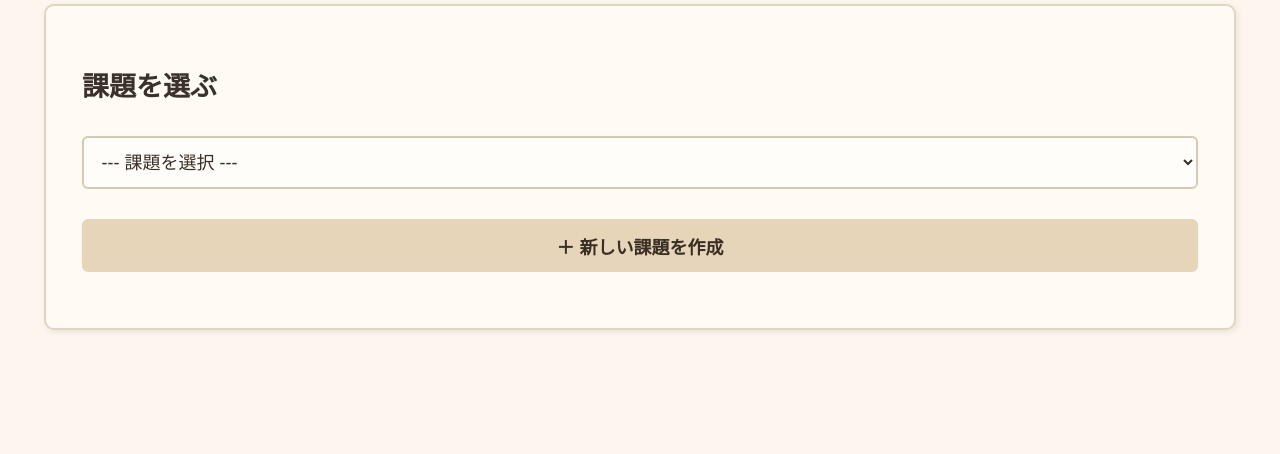
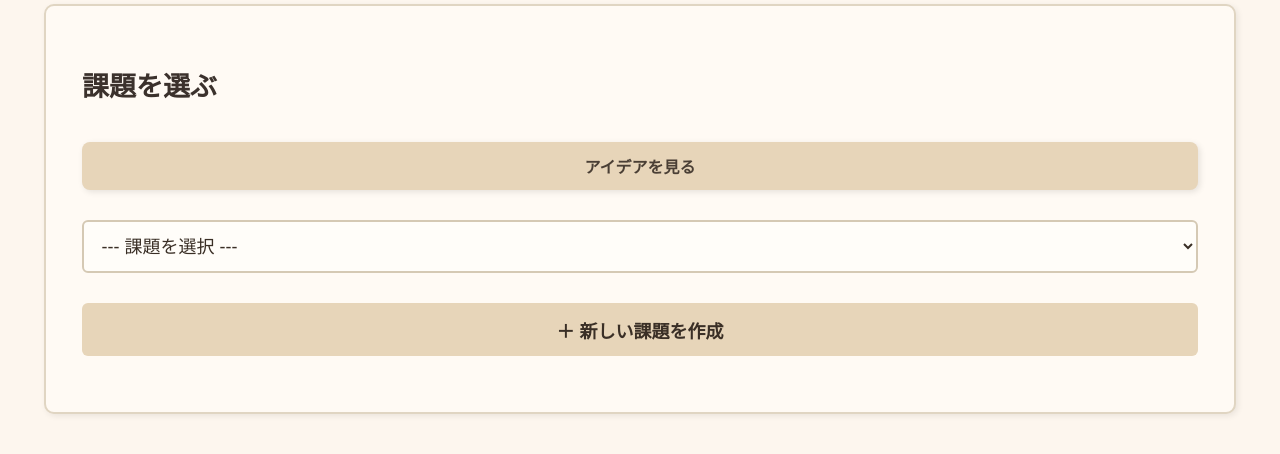
Before and after one commit to naokiii06/ERP-record-tool, a plain HTML site: page index.html in a window 1280 px wide. Shown: the part 140-594 px from the top of the page. Drawn offline with nearby package versions, Linux system fonts and the light colour scheme.

Commit message:
Update index.html

```diff
--- a/index.html
+++ b/index.html
@@ -76,6 +76,19 @@
 
   <div class="section">
     <h2>課題を選ぶ</h2>
+    <button onclick="window.location.href='ideas.html'"
+        style="background-color: #e7d5b9;
+               border: none;
+               border-radius: 8px;
+               padding: 0.75em 1.5em;
+               font-weight: bold;
+               font-size: 16px;
+               color: #4a3f35;
+               box-shadow: 2px 2px 6px rgba(0,0,0,0.1);
+               margin-top: 1em;">
+  アイデアを見る
+</button>
+
     <select id="taskSelector">
       <option value="">--- 課題を選択 ---</option>
     </select>
```
